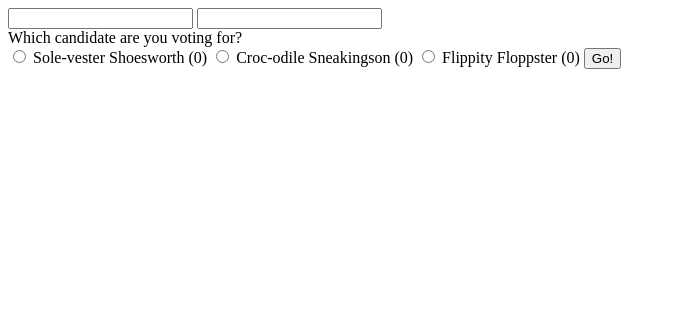
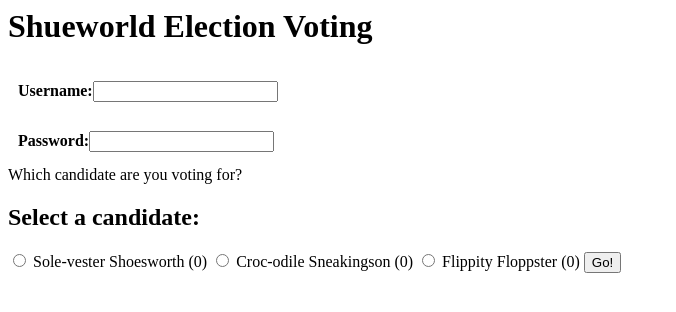
Before and after one commit to jyojoh/CS4404-Mission1, a Flask app: page / in a window 1280 px wide. Shown: the top 312 px of the page, without its empty margins (0-676 px from the left). Run offline with Flask 2, Linux system fonts and the light colour scheme; data comes from the database, SQL or seed files in the repository; parts of the project's set-up code (start-up, migrations or seed data) failed here and were passed over.

Commit message:
Some HTML updates

```diff
--- a/app/templates/loginfail.html
+++ b/app/templates/loginfail.html
@@ -1 +1,3 @@
-<p> Wrong username or password </p>
+
+<h1>Access Denied</h1>
+<p> Incorrect Username or Password </p>
--- a/app/templates/webpage.html
+++ b/app/templates/webpage.html
@@ -1,10 +1,19 @@
+<style>
+    .flex {display:flex; border: 10px black; height: 30px; width: 300px; padding: 10px; align-items: center;}
+</style>
+
 <form method="post" class="poll-docket">
-
+    <h1> Shueworld Election Voting</h1>
+    <div class="flex">
+        <h4> Username: </h4>
         <input type = "text" name = "user" required>
+    </div>
+    <div class="flex">
+        <h4> Password: </h4>
         <input type = "password" name = "pass" required>
-
-  <div class="poll-question">{{ q }}</div>
-
+    </div>
+    <div class="poll-question">{{ q }}
+    <h2> Select a candidate:</h2>
      {% for oid, txt in o.items() %}
      <label class="poll-option">
        <input type="radio" name="vote" value="{{ oid }}" required
@@ -15,6 +24,6 @@
        <span class="poll-votes">({{v[oid]}})</span>
      </label>
      {% endfor %}
-
     <input type="submit" class="poll-go" value="Go!">
+    </div>
 </form>
```
Lines whose indentation alone changed are shown as unchanged.
